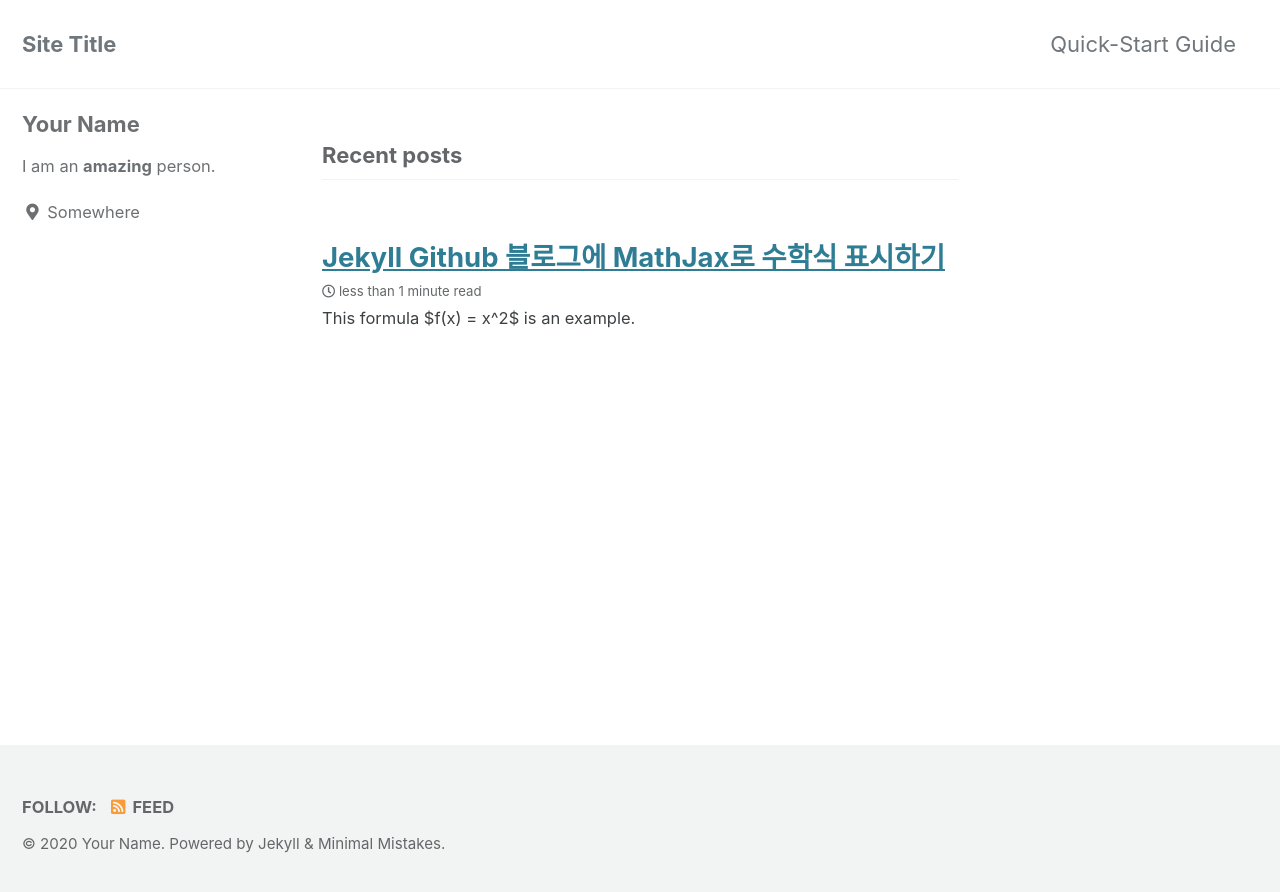
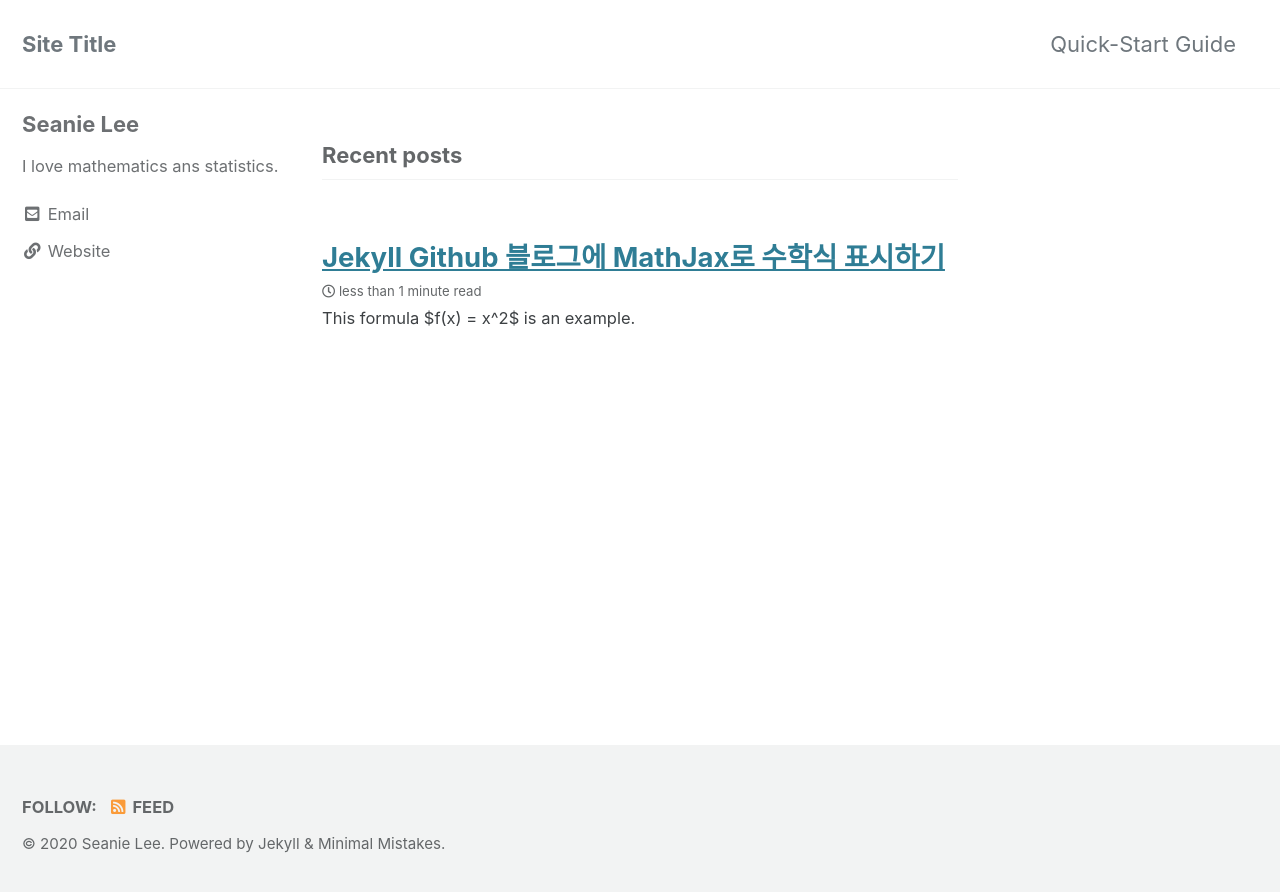
Before and after one commit to seanie12/blog, a Jekyll site: the page built from index.html, in a window 1280 px wide. Shown: the top 892 px of the page. Built offline with Jekyll 4.4.1, drawn with Linux system fonts in a browser that asks for light colours; cached includes are drawn as plain includes; the list of posts is cut into pages by our own code.

Commit message:
Update _config.yml

```diff
--- a/_config.yml
+++ b/_config.yml
@@ -19,10 +19,10 @@ locale                   : "en-US"
 title                    : "Site Title"
 title_separator          : "-"
 subtitle                 : # site tagline that appears below site title in masthead
-name                     : "Your Name"
-description              : "An amazing website."
-url                      : # the base hostname & protocol for your site e.g. "https://mmistakes.github.io"
-baseurl                  : # the subpath of your site, e.g. "/blog"
+name                     : "Seanie Lee"
+description              : "Blog"
+url                      : "https://seanie.github.io" # the base hostname & protocol for your site e.g. "https://mmistakes.github.io"
+baseurl                  : "/blog"# the subpath of your site, e.g. "/blog"
 repository               : # GitHub username/repo-name e.g. "mmistakes/minimal-mistakes"
 teaser                   : # path of fallback teaser image, e.g. "/assets/images/500x300.png"
 logo                     : # path of logo image to display in the masthead, e.g. "/assets/images/88x88.png"
@@ -93,18 +93,17 @@ analytics:
 
 # Site Author
 author:
-  name             : "Your Name"
+  name             : "Seanie Lee"
   avatar           : # path of avatar image, e.g. "/assets/images/bio-photo.jpg"
-  bio              : "I am an **amazing** person."
-  location         : "Somewhere"
+  bio              : "I love mathematics ans statistics."
   email            :
   links:
     - label: "Email"
       icon: "fas fa-fw fa-envelope-square"
-      # url: "mailto:your.name@email.com"
+      url: "mailto:lsnfamily02@gmail.com"
     - label: "Website"
       icon: "fas fa-fw fa-link"
-      # url: "https://your-website.com"
+      url: "https://seanie.github.io"
     - label: "Twitter"
       icon: "fab fa-fw fa-twitter-square"
       # url: "https://twitter.com/"
```
